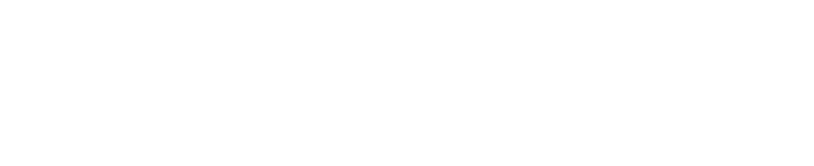
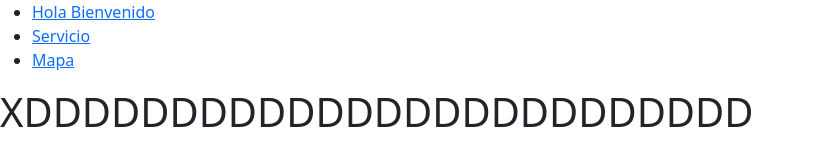
Before and after one commit to JuanSSalmeron/MayaZak_Juan, a plain HTML site: page index.html in a window 1280 px wide. Shown: the whole page, without its empty margins (0-814 px from the left). Drawn offline with nearby package versions, Linux system fonts and the light colour scheme.

Commit message:
Cambio confirmado

```diff
--- a/index.html
+++ b/index.html
@@ -14,10 +14,24 @@
 </head>
 
 <body>
+
+        <nav>
+          <ul>
+            <li><a href="#">Hola Bienvenido</a></li>
+            <li><a href="#">Servicio</a></li>
+            <li><a href="#">Mapa</a></li>
+          </ul>
+        </nav>
+
+        <h1>XDDDDDDDDDDDDDDDDDDDDDDDDD</h1>
+      </body>
+
   <header>
     <!-- place navbar here -->
   </header>
   <main>
+
+
 
   </main>
   <footer>
```
